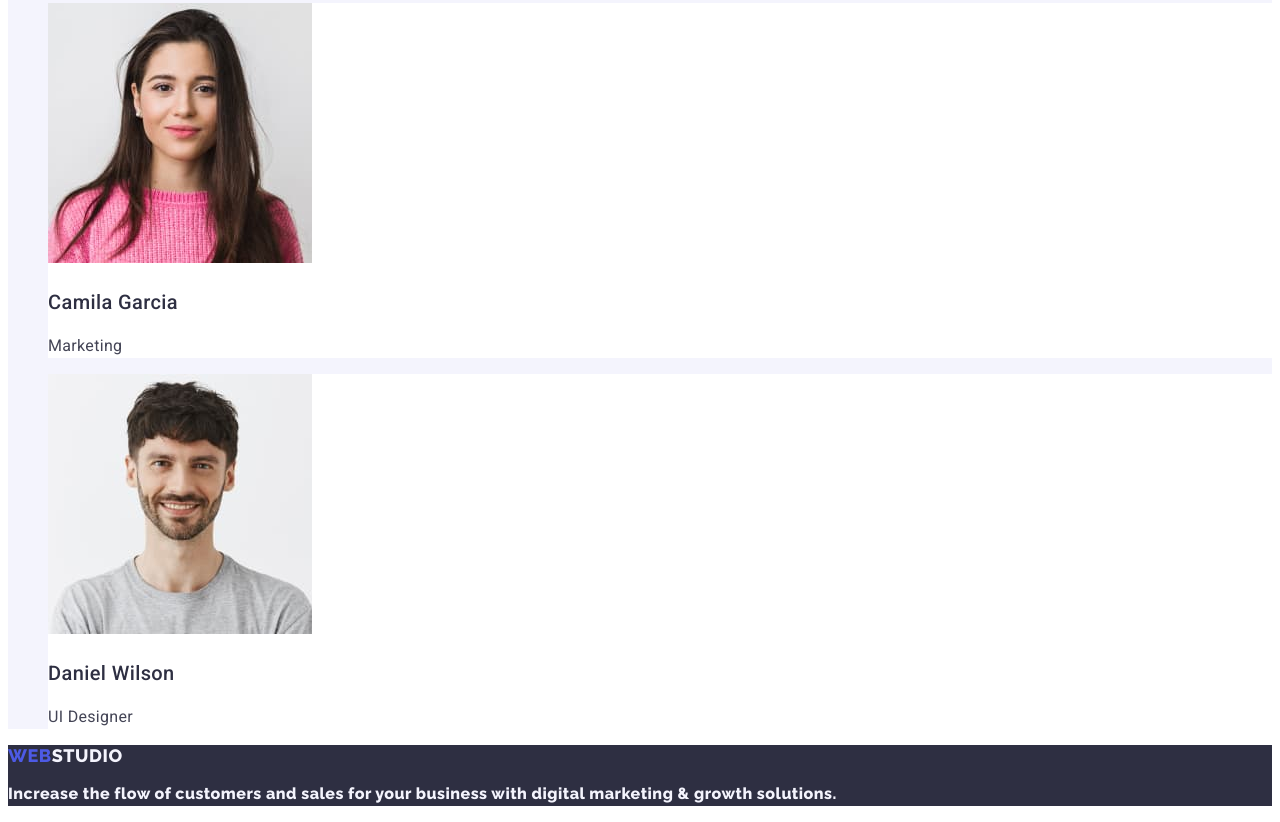
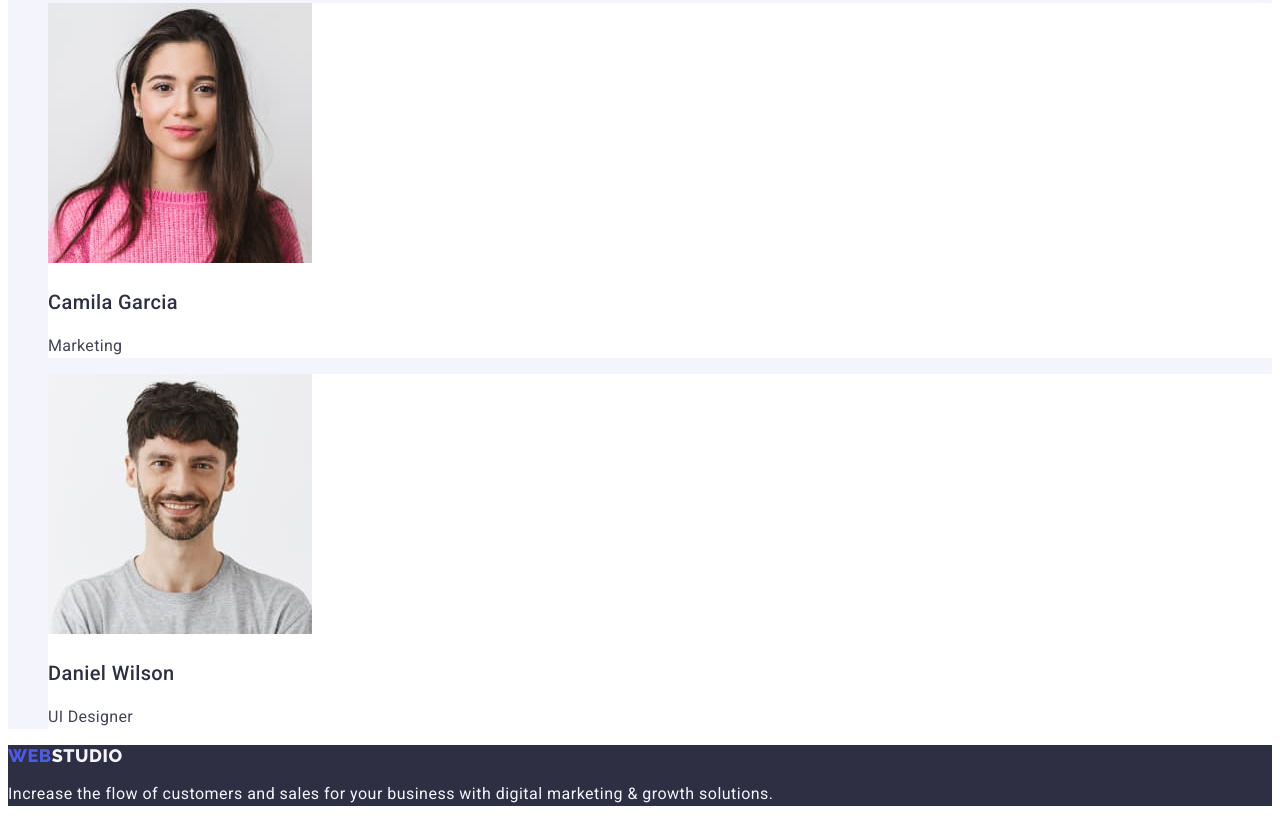
Before and after one commit to Serhii01071994/goit-markup-hw-02, a plain HTML site: page index.html in a window 1280 px wide. Shown: the part 2635-3457 px from the top of the page. Drawn offline with Linux system fonts and the light colour scheme.

Commit message:
Дз2 2 правка

```diff
--- a/css/styles.css
+++ b/css/styles.css
@@ -196,7 +196,7 @@ body {
   letter-spacing: 0.03em;
 }
 .ftr-text {
-  font-family: 'Raleway', sans-serif;
+  font-family: 'Roboto', sans-serif;
   font-weight: 400;
   font-size: 16px;
   line-height: 24px;
```
